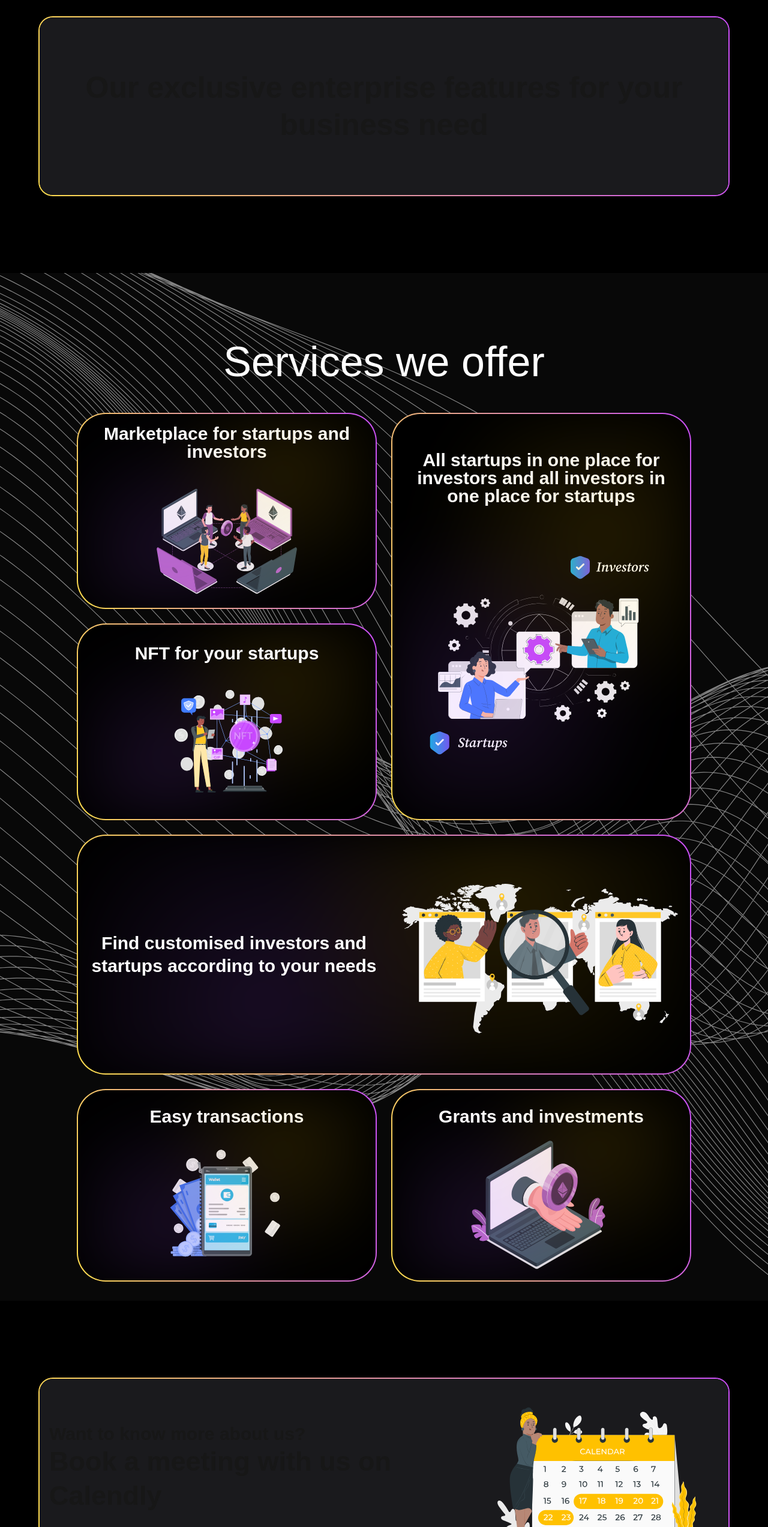
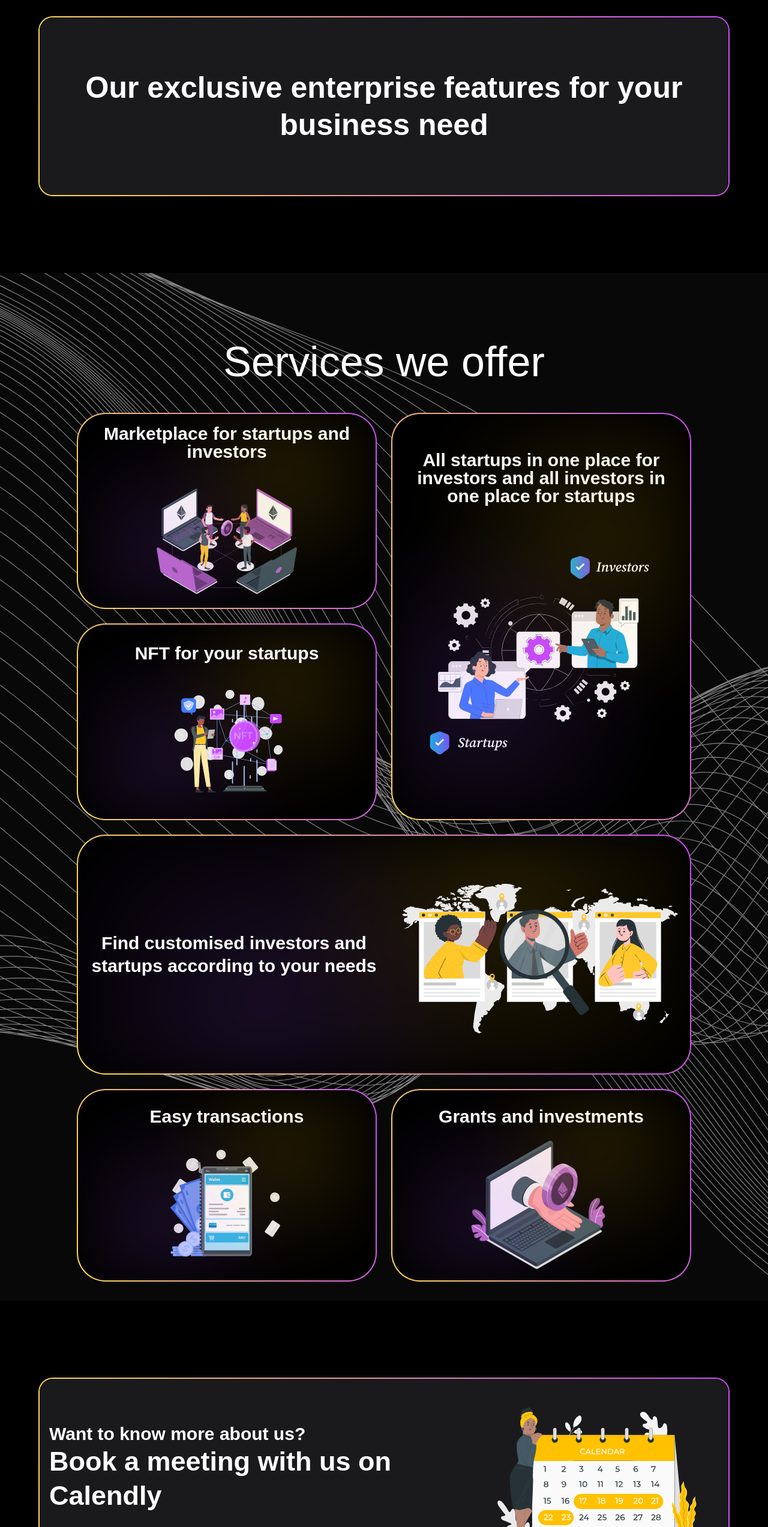
Before and after one commit to KBP09/DecentInvest-Landing, a Next.js app: page /business in a window 1280 px wide. Shown: the part 101-2646 px from the top of the page at 60% size. Built offline with nearby package versions, Linux system fonts and the light colour scheme.

Commit message:
Bug fixes
Signed-off-by: KBP09 <kanakbpandey2023@gmail.com>

```diff
--- a/app/business/page.tsx
+++ b/app/business/page.tsx
@@ -14,7 +14,7 @@ const Page = () => {
             <div className="mb-32 pt-32 flex justify-center">
                 <GradientCard className="aspect-[128/16] flex justify-center items-center max-w-[90%] h-[300px]">
                     <div className="flex justify-center items-center h-full">
-                        <h1 className="text-[30px] md:text-[50px] font-bold leading-tight text-center">
+                        <h1 className="text-white text-[30px] md:text-[50px] font-bold leading-tight text-center">
                             Our exclusive enterprise features for your business need
                         </h1>
                     </div>
@@ -27,10 +27,10 @@ const Page = () => {
                 >
                     <div className="flex justify-center items-center h-full p-4" onClick={handleClick}>
                         <div className="flex flex-col">
-                            <h2 className="text-[20px] md:text-[30px] font-bold leading-tight">
+                            <h2 className="text-white text-[20px] md:text-[30px] font-bold leading-tight">
                                 Want to know more about us?
                             </h2>
-                            <h2 className="text-[20px] md:text-[45px] font-bold leading-tight">
+                            <h2 className="text-white text-[20px] md:text-[45px] font-bold leading-tight">
                                 Book a meeting with us on Calendly
                             </h2>
                         </div>
--- a/app/componenets/heroSection.tsx
+++ b/app/componenets/heroSection.tsx
@@ -57,7 +57,7 @@ const HeroSection = () => {
       {/* Animated Card */}
       <div
         ref={containerRef}
-        className="mt-24 h-[80vh] w-[80vw] backdrop-blur-md border-4 border-[#FFB200] overflow-hidden flex items-center justify-center flex-col relative z-10 rounded-[48px] will-change-auto"
+        className="mt-24 h-[80vh] w-[80vw] border-4 border-[#FFB200] overflow-hidden flex items-center justify-center flex-col relative z-10 rounded-[48px] will-change-auto"
       >
 
         <div ref={textRef} className="text-center">
```
